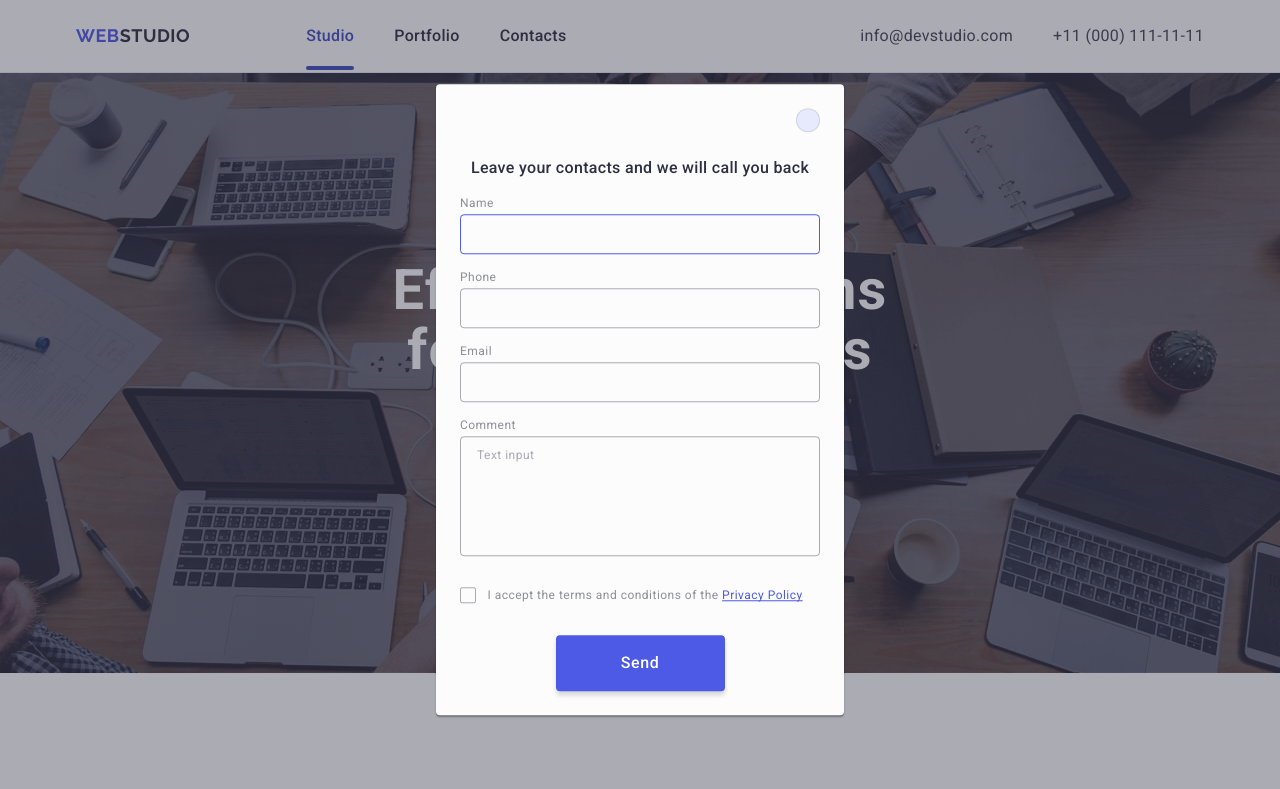
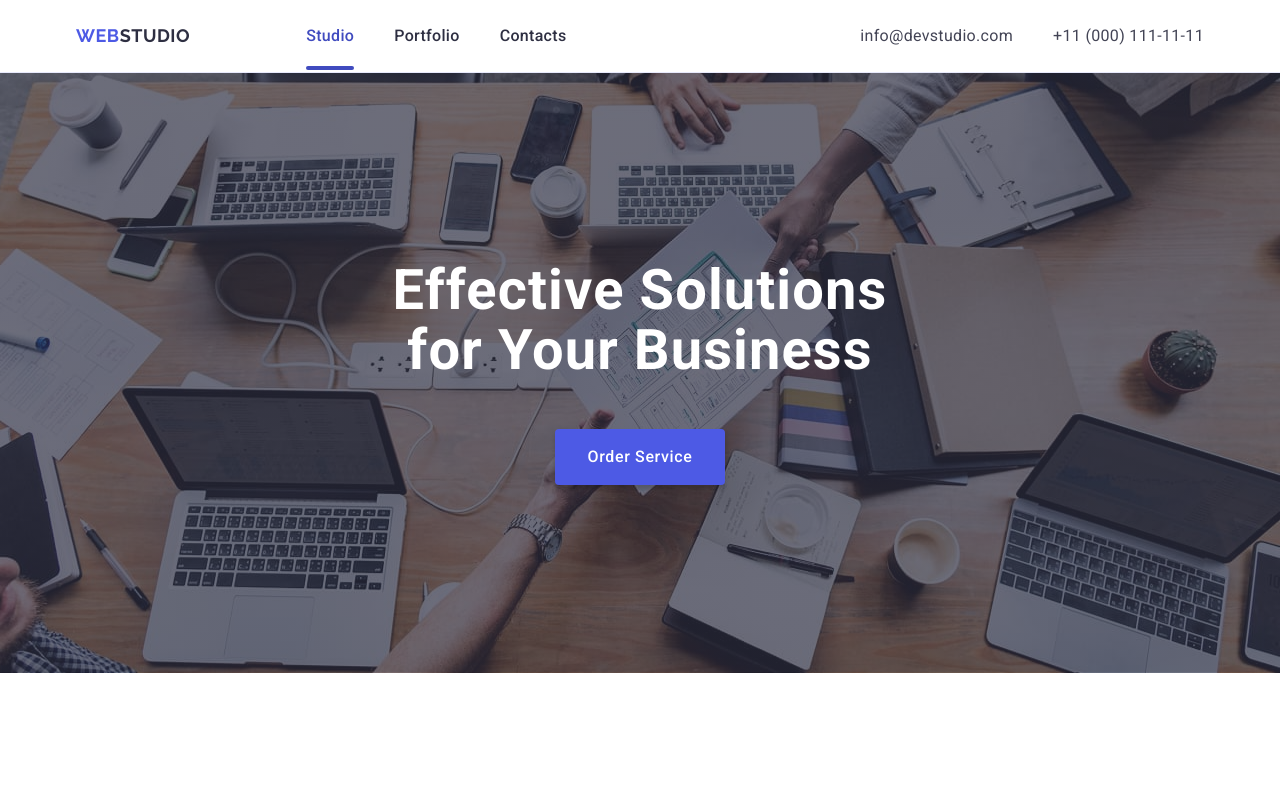
Before and after one commit to Oleksandr-Hlushuk/goit-markup-hw-05, a plain HTML site: page index.html in a window 1280 px wide. Shown: the top 789 px of the page. Drawn offline with nearby package versions, Linux system fonts and the light colour scheme.

Commit message:
fix modal window

```diff
--- a/css/styles.css
+++ b/css/styles.css
@@ -575,7 +575,7 @@ img {
   fill: var(--white);
 }
 
-.modal-overlay {
+.modal-window-overlay {
   background-color: var(--navy-blue-modal);
   position: fixed;
   top: 0;
@@ -592,11 +592,9 @@ img {
     visibility 250ms cubic-bezier(0.4, 0, 0.2, 1);
 }
 
-.modal-overlay.is-open {
+.modal-window-overlay .is-open {
   opacity: 1;
   pointer-events: auto;
-  transition: opasity 250ms cubic-bezier(0.4, 0, 0.2, 1),
-    visibility 250ms cubic-bezier(0.4, 0, 0.2, 1);
 }
 
 .modal {
--- a/index.html
+++ b/index.html
@@ -502,7 +502,7 @@
       </div>
     </footer>
 
-    <div class="modal-overlay is-open">
+    <div class="modal-window-overlay">
       <div class="modal">
         <button class="close-modal-button" type="button">
           <svg class="icon-modal-close" width="8" height="8">
```
